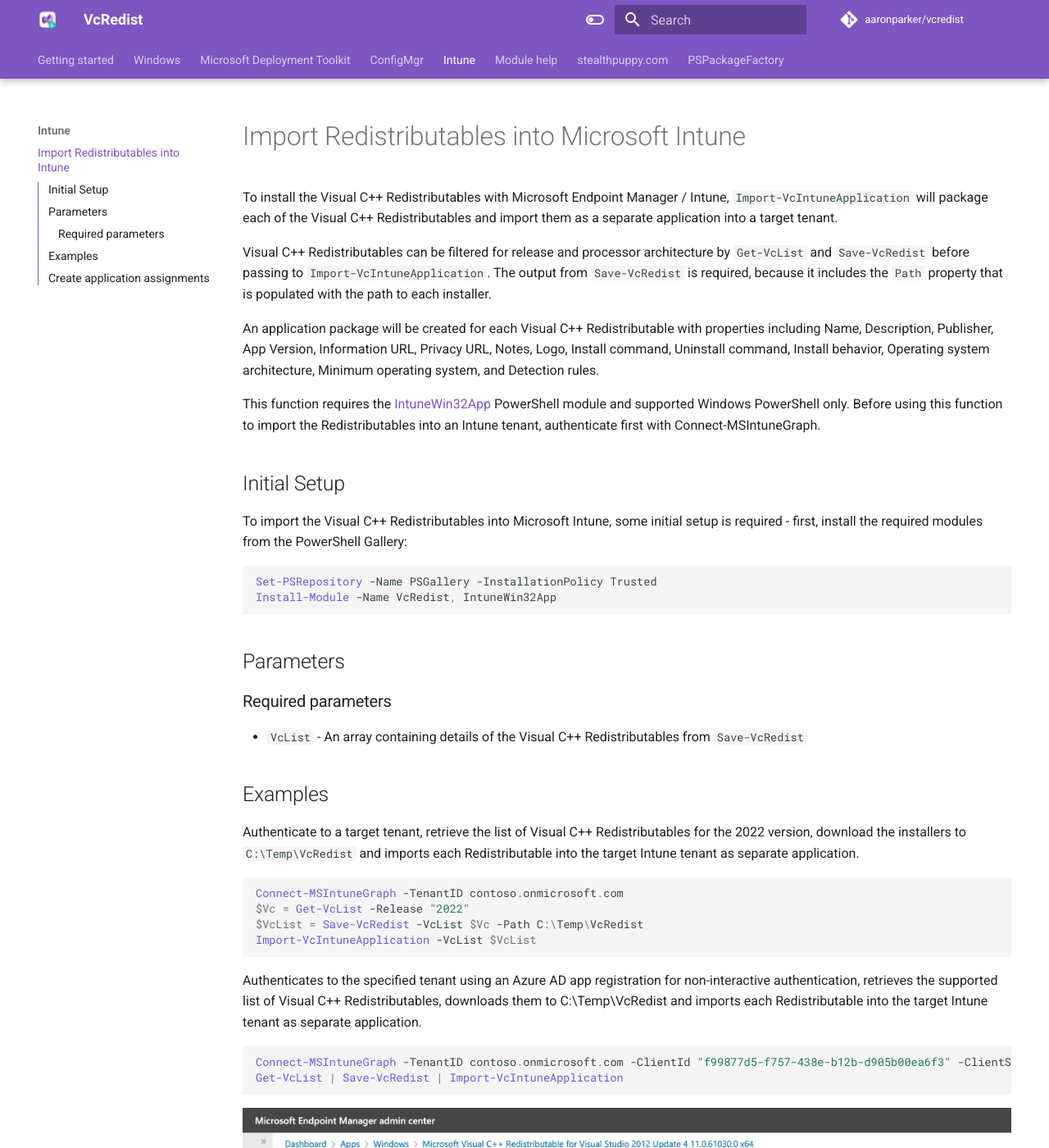
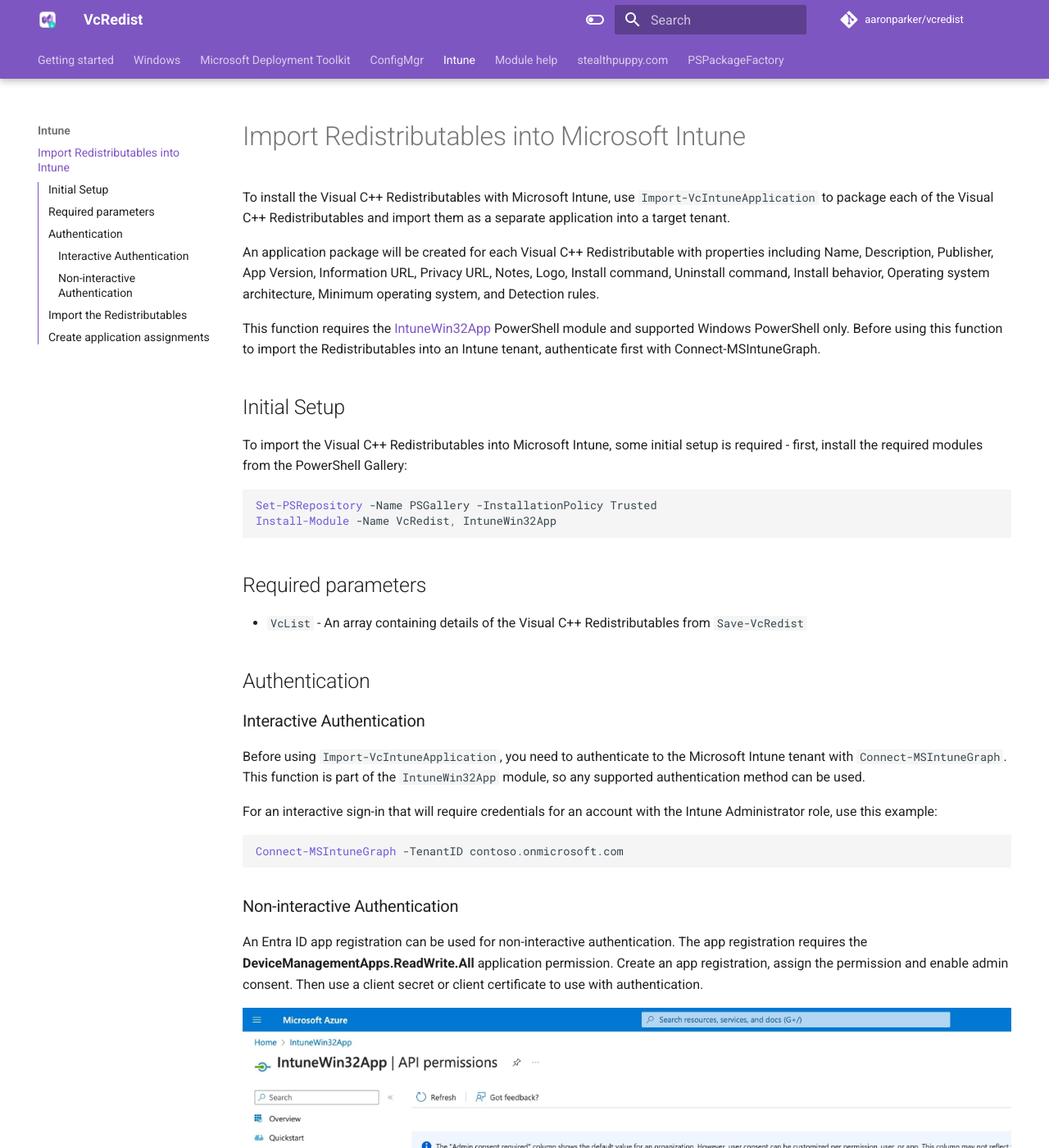
Before and after one commit to aaronparker/vcredist, an MkDocs documentation site: the page built from docs/import-vcintuneapplication.md, in a window 1280 px wide and 1400 px high. Shown: the whole window at 82% size. Built offline with MkDocs 1.6.1 and Material for MkDocs 9.7.7, drawn with Linux system fonts in a browser that asks for light colours; comment, search, counter and statistics services are not loaded; some of the changed text lies outside the part shown.

Commit message:
Update documentation

````diff
--- a/docs/import-vcintuneapplication.md
+++ b/docs/import-vcintuneapplication.md
@@ -1,8 +1,6 @@
 # Import Redistributables into Microsoft Intune
 
-To install the Visual C++ Redistributables with Microsoft Endpoint Manager / Intune, `Import-VcIntuneApplication` will package each of the Visual C++ Redistributables and import them as a separate application into a target tenant.
-
-Visual C++ Redistributables can be filtered for release and processor architecture by `Get-VcList` and `Save-VcRedist` before passing to `Import-VcIntuneApplication`. The output from `Save-VcRedist` is required, because it includes the `Path` property that is populated with the path to each installer.
+To install the Visual C++ Redistributables with Microsoft Intune, use `Import-VcIntuneApplication` to package each of the Visual C++ Redistributables and import them as a separate application into a target tenant.
 
 An application package will be created for each Visual C++ Redistributable with properties including Name, Description, Publisher, App Version, Information URL, Privacy URL, Notes, Logo, Install command, Uninstall command, Install behavior, Operating system architecture, Minimum operating system, and Detection rules.
 
@@ -17,28 +15,41 @@
 Install-Module -Name VcRedist, IntuneWin32App
 ```
 
-## Parameters
-
-### Required parameters
+## Required parameters
 
 - `VcList` - An array containing details of the Visual C++ Redistributables from `Save-VcRedist`
 
-## Examples
+## Authentication
 
-Authenticate to a target tenant, retrieve the list of Visual C++ Redistributables for the 2022 version, download the installers to `C:\Temp\VcRedist` and imports each Redistributable into the target Intune tenant as separate application.
+### Interactive Authentication
+
+Before using `Import-VcIntuneApplication`, you need to authenticate to the Microsoft Intune tenant with `Connect-MSIntuneGraph`. This function is part of the `IntuneWin32App` module, so any supported authentication method can be used.
+
+For an interactive sign-in that will require credentials for an account with the Intune Administrator role, use this example:
 
 ```powershell
 Connect-MSIntuneGraph -TenantID contoso.onmicrosoft.com
-$Vc = Get-VcList -Release "2022"
-$VcList = Save-VcRedist -VcList $Vc -Path C:\Temp\VcRedist
-Import-VcIntuneApplication -VcList $VcList
 ```
 
-Authenticates to the specified tenant using an Azure AD app registration for non-interactive authentication, retrieves the supported list of Visual C++ Redistributables, downloads them to C:\Temp\VcRedist and imports each Redistributable into the target Intune tenant as separate application.
+### Non-interactive Authentication
+
+An Entra ID app registration can be used for non-interactive authentication. The app registration requires the **DeviceManagementApps.ReadWrite.All** application permission. Create an app registration, assign the permission and enable admin consent. Then use a client secret or client certificate to use with authentication.
+
+![Entra ID app registration for IntuneWin32App](assets/images/appregistration.jpeg)
+
+For a non-interactive sign-in that uses the app registration and a client secret, use this example:
 
 ```powershell
 Connect-MSIntuneGraph -TenantID contoso.onmicrosoft.com -ClientId "f99877d5-f757-438e-b12b-d905b00ea6f3" -ClientSecret <secret>
-Get-VcList | Save-VcRedist | Import-VcIntuneApplication
+```
+
+## Import the Redistributables
+
+The example listing below retrieves the list of Visual C++ Redistributables for the 2022 version, download the installers to `C:\Temp\VcRedist` and imports each Redistributable into the target Intune tenant as separate application.
+
+```powershell
+$VcList = Get-VcList -Release "2022" | Save-VcRedist -Path C:\Temp\VcRedist
+Import-VcIntuneApplication -VcList $VcList
 ```
 
 ![Microsoft Visual C++ Redistributables applications imported into Intune](assets/images/intuneapp.jpeg)
````
Also changed, not shown: other parts of docs/import-vcintuneapplication.md (+1 -1 lines), docs/assets/android-chrome-192x192.png, docs/assets/android-chrome-384x384.png, docs/assets/android-chrome-512x512.png (added), docs/assets/apple-touch-icon-precomposed.png (added), docs/assets/apple-touch-icon.png, docs/assets/favicon-16x16.png, docs/assets/favicon-32x32.png, docs/assets/favicon.ico, docs/assets/favicon.png (deleted), docs/assets/images/appregistration.jpeg (added), docs/assets/mstile-144x144.png (added), docs/assets/mstile-150x150.png, docs/assets/mstile-310x150.png (added), 3 more files.
